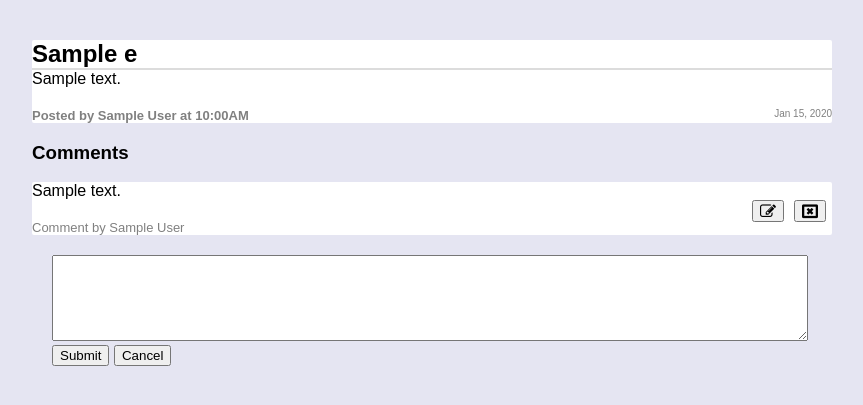
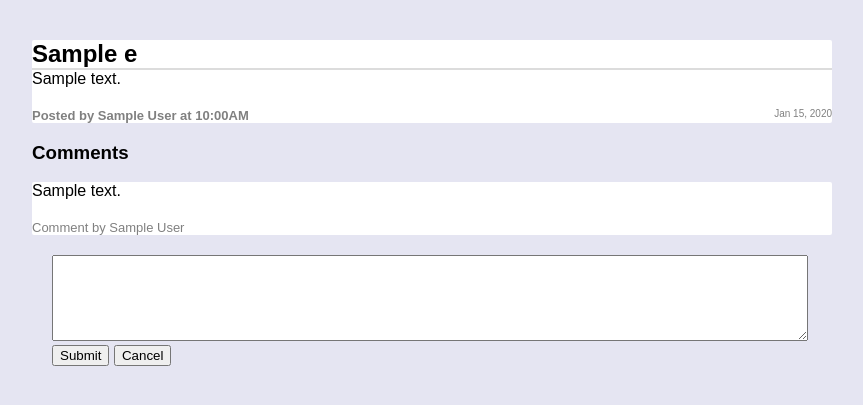
Before and after one commit to lubgade/Multi-User-Blog, a Python web app: template templates/newcomment.html in a window 1280 px wide. Shown: the part 220-625 px from the top of the page, without its empty margins (208-1071 px from the left). Run offline with Jinja, Linux system fonts and the light colour scheme; the template is opened without the code that fills it: most values are stand-ins (such as "Sample title", 1, 10 or a date in 2020).

Commit message:
After review

```diff
--- a/templates/newcomment.html
+++ b/templates/newcomment.html
@@ -19,19 +19,8 @@
         {% for c in comments_list %}
            <div class="comments_disp">{{c.comment|safe}}
                <div class="container_perma">
-                   <div class="comments_left posted_by">Comment by {{c.comment_author}}</div>
-                   <div class="ed_comments">
-                       <div class="comm_l">
-                           <a href="/blog/{{e.key().id()}}/editcomment/{{c.key().id()}}">
-                               <button class="fa">&#xf044;</button>
-                           </a>
-                       </div>
-                       <div class="comm_l">
-                           <a href="/blog/{{e.key().id()}}/deletecomment/{{c.key().id()}}">
-                               <button class="fa">&#xf2d4;</button>
-                           </a>
-                       </div>
-                   </div>
+                   <div class="comments_left posted_by">Comment by
+                       {{c.comment_author}}</div>
                </div>
            </div>
         {% endfor %}
```
